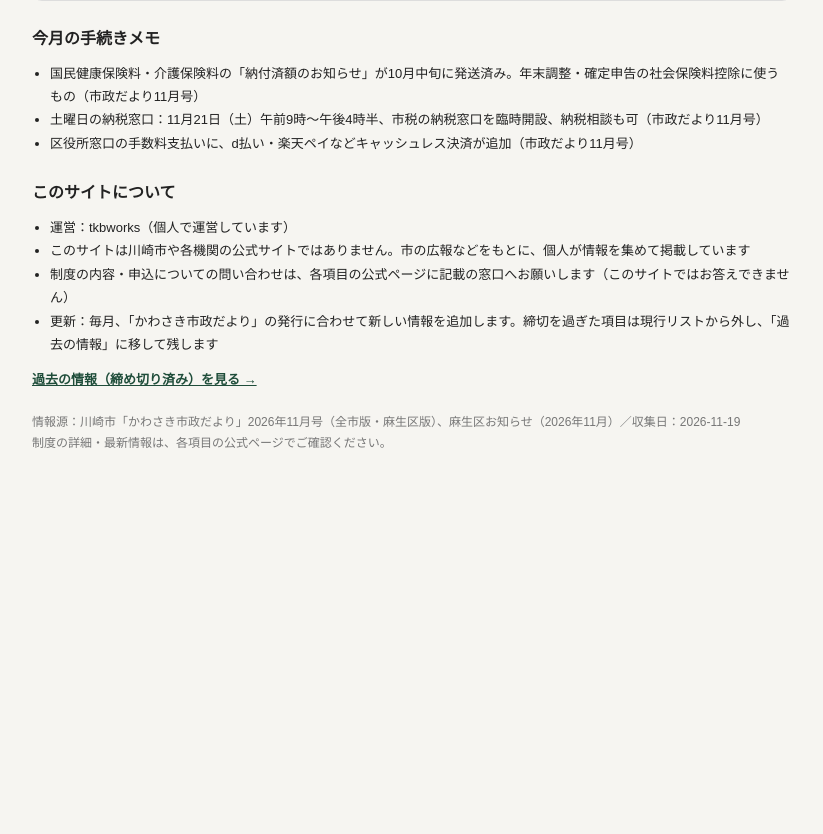
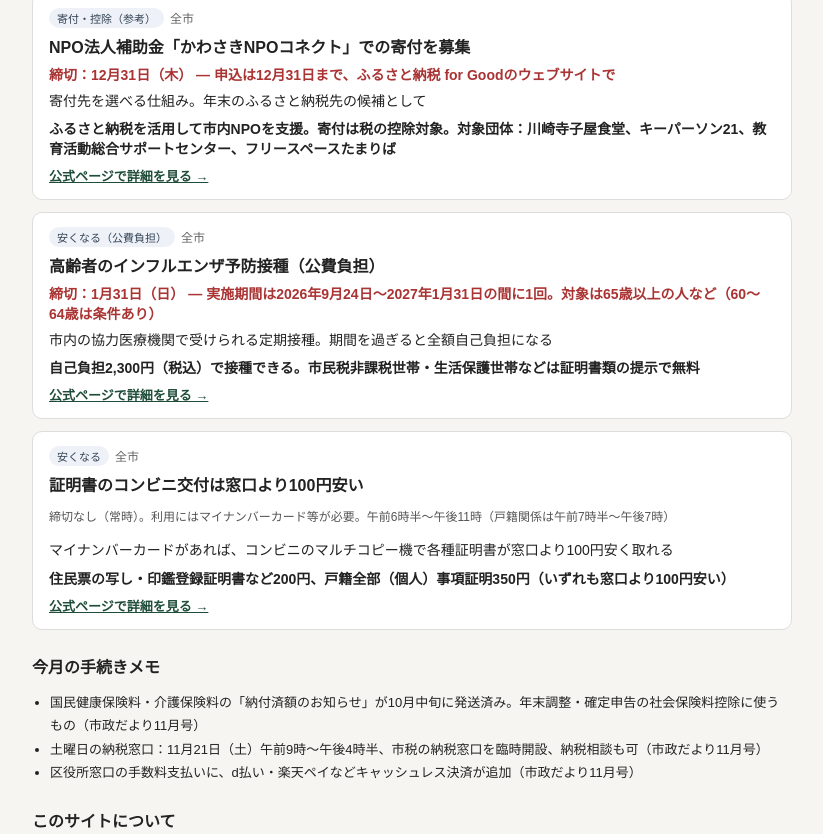
Before and after one commit to tkbworks/tkbworks.github.io, a plain HTML site: page kawasaki_money/index.html in a window 1280 px wide. Shown: the part 1966-2800 px from the top of the page, without its empty margins (228-1051 px from the left). Before the commit the page ends 2447 px from the top, so only its background shows below. Drawn offline with Linux system fonts and the light colour scheme.

Commit message:
全7区に拡大：項目を11件に更新

```diff
--- a/kawasaki_money/index.html
+++ b/kawasaki_money/index.html
@@ -57,6 +57,14 @@
     <p class="link"><a href="https://www.city.kawasaki.jp/880/page/0000111681.html" target="_blank" rel="noopener">公式ページで詳細を見る →</a></p>
     </div>
     <div class="card">
+    <div class="meta"><span class="badge">助成金（団体向け・参考）</span>高津区</div>
+    <h2>令和9年度 高津区市民提案型協働事業を募集</h2>
+    <div class="deadline">締切：12月18日（金） — 募集は11月13日〜12月18日。応募が最大9件に達した時点で締切。相談は12月11日まで</div>
+    <p class="summary">地域の課題解決のために、地域団体が企画した事業を高津区と協働で実施する制度。選考あり</p>
+    <p class="amount">事業費は1事業あたり、トライアルコース税込50万円以内／アドバンスコース税込100万円以内</p>
+    <p class="link"><a href="https://www.city.kawasaki.jp/takatsu/page/0000190472.html" target="_blank" rel="noopener">公式ページで詳細を見る →</a></p>
+    </div>
+    <div class="card">
     <div class="meta"><span class="badge warn">もらえる（締切注意）</span>全市</div>
     <h2>年金生活者支援給付金 請求書の提出はお早めに</h2>
     <div class="deadline">締切：1月4日（月） — 新たに対象となった人へ日本年金機構からハガキ形式の請求書が発送済み。1月4日必着で返送。1月5日以降に届くと2026年10月分〜2027年1月分の給付金は支給されない</div>
@@ -108,6 +116,22 @@
     <p class="amount">ふるさと納税を活用して市内NPOを支援。寄付は税の控除対象。対象団体：川崎寺子屋食堂、キーパーソン21、教育活動総合サポートセンター、フリースペースたまりば</p>
     <p class="link"><a href="https://www.city.kawasaki.jp/250/page/0000189477.html" target="_blank" rel="noopener">公式ページで詳細を見る →</a></p>
     </div>
+    <div class="card">
+    <div class="meta"><span class="badge fee">安くなる（公費負担）</span>全市</div>
+    <h2>高齢者のインフルエンザ予防接種（公費負担）</h2>
+    <div class="deadline">締切：1月31日（日） — 実施期間は2026年9月24日〜2027年1月31日の間に1回。対象は65歳以上の人など（60〜64歳は条件あり）</div>
+    <p class="summary">市内の協力医療機関で受けられる定期接種。期間を過ぎると全額自己負担になる</p>
+    <p class="amount">自己負担2,300円（税込）で接種できる。市民税非課税世帯・生活保護世帯などは証明書類の提示で無料</p>
+    <p class="link"><a href="https://www.city.kawasaki.jp/350/page/0000017625.html" target="_blank" rel="noopener">公式ページで詳細を見る →</a></p>
+    </div>
+    <div class="card">
+    <div class="meta"><span class="badge fee">安くなる</span>全市</div>
+    <h2>証明書のコンビニ交付は窓口より100円安い</h2>
+    <p class="note">締切なし（常時）。利用にはマイナンバーカード等が必要。午前6時半〜午後11時（戸籍関係は午前7時半〜午後7時）</p>
+    <p class="summary">マイナンバーカードがあれば、コンビニのマルチコピー機で各種証明書が窓口より100円安く取れる</p>
+    <p class="amount">住民票の写し・印鑑登録証明書など200円、戸籍全部（個人）事項証明350円（いずれも窓口より100円安い）</p>
+    <p class="link"><a href="https://www.city.kawasaki.jp/250/page/0000073973.html" target="_blank" rel="noopener">公式ページで詳細を見る →</a></p>
+    </div>
   </section>
   <section>
     <h3>今月の手続きメモ</h3>
@@ -129,7 +153,7 @@
   </section>
 </main>
 <footer>
-  情報源：川崎市「かわさき市政だより」2026年11月号（全市版・麻生区版）、麻生区お知らせ（2026年11月）／収集日：2026-11-19<br>
+  情報源：川崎市「かわさき市政だより」2026年11月号（全市版・全区版）、各区のお知らせ（2026年11月）／収集日：2026-11-19<br>
   制度の詳細・最新情報は、各項目の公式ページでご確認ください。
 </footer>
 </body>
```
